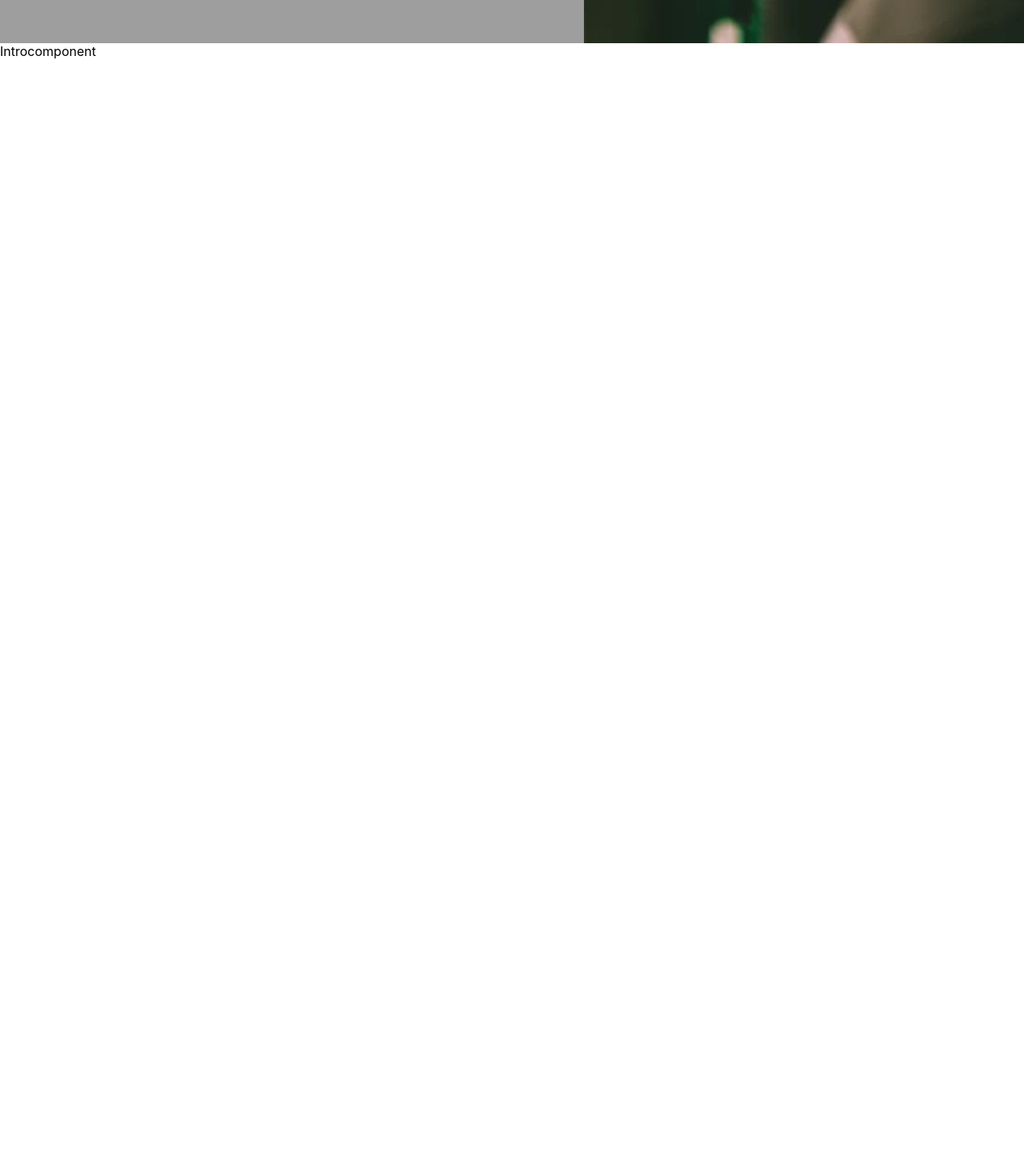
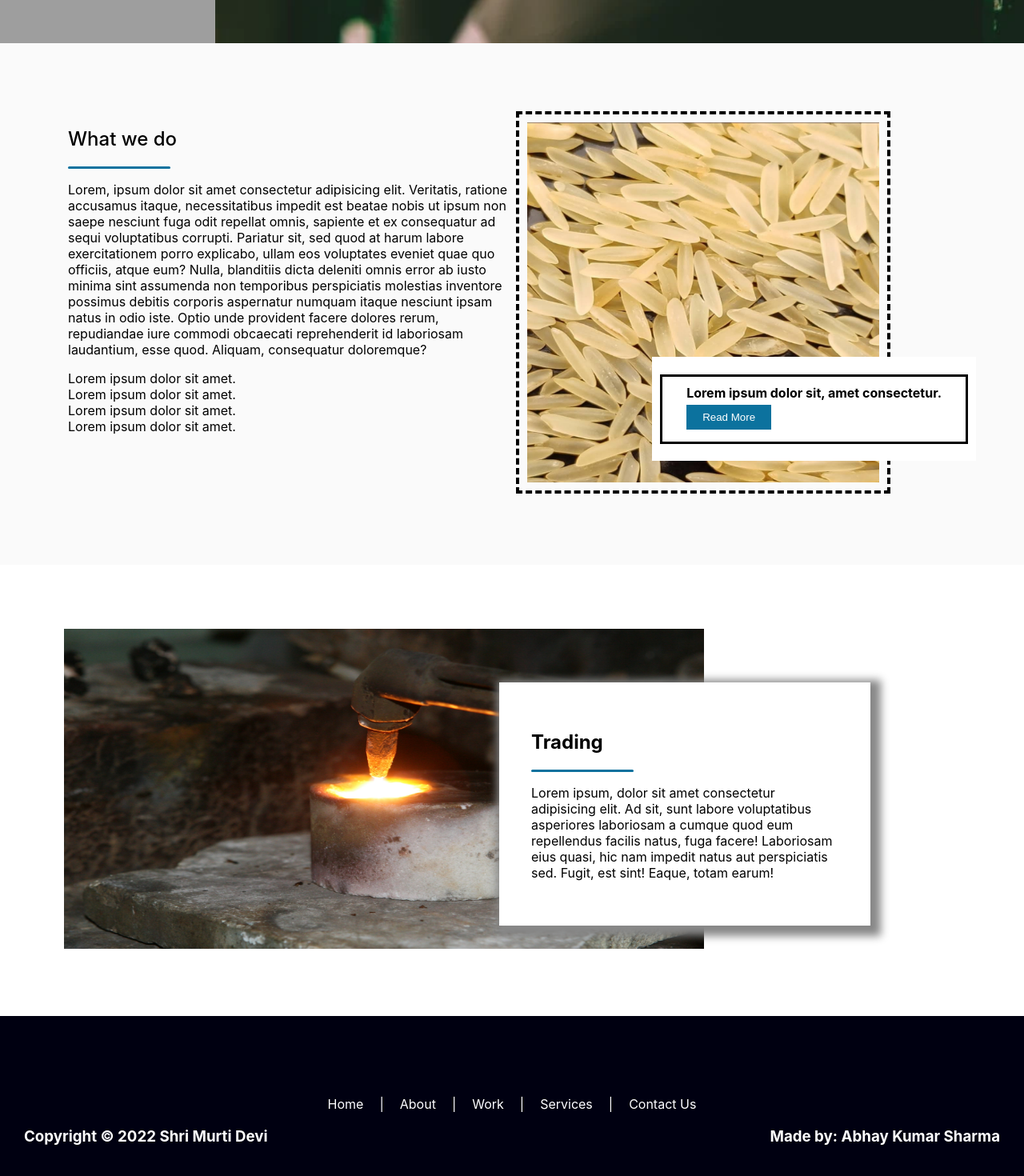
Before and after one commit to abhay5624/shri-murti, a React (Create React App) app: page / in a window 1280 px wide. Shown: the part 746-2216 px from the top of the page at 80% size. Before the commit the page ends 820 px from the top, so only its background shows below. Built offline with nearby package versions, Linux system fonts and the light colour scheme; grey boxes are pictures that could not be loaded.

Commit message:
fourth commit

```diff
--- a/src/App.js
+++ b/src/App.js
@@ -5,6 +5,7 @@ import Aboutpage from "./pages/Aboutpage";
 import Navbar from "./components/Navbar";
 import Contactus from "./pages/Contactus";
 import ServicePage from "./pages/ServicePage";
+import Footer from "./components/Footer";
 function App() {
   return (
     <div className="App">
@@ -17,6 +18,7 @@ function App() {
           <Route path="/contact" element={<Contactus />} />
           <Route path="/services" element={<ServicePage />} />
         </Routes>
+        <Footer />
       </Router>
     </div>
   );
--- /dev/null
+++ b/src/components/Footer.js
@@ -0,0 +1,40 @@
+import React from "react";
+import styled from "styled-components";
+import { Link } from "react-router-dom";
+const Footer = () => {
+  return (
+    <Footers>
+      <div className="Linked">
+        <Link to="/">Home</Link>|<Link to="/about">About</Link>|
+        <Link to="/work">Work</Link>|<Link to="/services">Services</Link>|
+        <Link to="/contact">Contact Us</Link>
+      </div>
+      <Flexbox>
+        <h3>Copyright © 2022 Shri Murti Devi</h3>
+        <h3>Made by: Abhay Kumar Sharma</h3>
+      </Flexbox>
+    </Footers>
+  );
+};
+const Flexbox = styled.div`
+  display: flex;
+  justify-content: space-between;
+`;
+const Footers = styled.div`
+  .Linked {
+    text-align: center;
+    width: 100%;
+  }
+  background-color: #001;
+  color: white;
+  padding: 30px;
+  padding-top: 100px;
+  padding-bottom: 100px;
+  a {
+    margin: auto;
+    padding: 20px;
+    color: white;
+    text-decoration: none;
+  }
+`;
+export default Footer;
--- a/src/components/Introcomponent.js
+++ b/src/components/Introcomponent.js
@@ -1,7 +1,94 @@
 import React from "react";
+import Images from "../Assets/img/riceimg.jfif";
+import styled from "styled-components";
+const Introcomponent = () => {
+  return (
+    <Whattodo>
+      <div>
+        <h2>What we do</h2>
+        <div className="line"></div>
+        <p>
+          Lorem, ipsum dolor sit amet consectetur adipisicing elit. Veritatis,
+          ratione accusamus itaque, necessitatibus impedit est beatae nobis ut
+          ipsum non saepe nesciunt fuga odit repellat omnis, sapiente et ex
+          consequatur ad sequi voluptatibus corrupti. Pariatur sit, sed quod at
+          harum labore exercitationem porro explicabo, ullam eos voluptates
+          eveniet quae quo officiis, atque eum? Nulla, blanditiis dicta deleniti
+          omnis error ab iusto minima sint assumenda non temporibus perspiciatis
+          molestias inventore possimus debitis corporis aspernatur numquam
+          itaque nesciunt ipsam natus in odio iste. Optio unde provident facere
+          dolores rerum, repudiandae iure commodi obcaecati reprehenderit id
+          laboriosam laudantium, esse quod. Aliquam, consequatur doloremque?
+        </p>
+        <li>Lorem ipsum dolor sit amet.</li>
+        <li>Lorem ipsum dolor sit amet.</li>
+        <li>Lorem ipsum dolor sit amet.</li>
+        <li>Lorem ipsum dolor sit amet.</li>
+      </div>
+      <div className="imagebox">
+        <img src={Images} alt="" />
+        <span>
+          <h4>
+            Lorem ipsum dolor sit, amet consectetur.
+            <br />
+            <button>Read More</button>
+          </h4>
+        </span>
+      </div>
+    </Whattodo>
+  );
+};
+const Whattodo = styled.div`
+  display: flex;
+  padding: 80px;
+  background: rgba(208, 203, 206, 0.1);
+  .imagebox {
+    position: relative;
+  }
+  span {
+    h4 {
+      border: 3px solid black;
+      padding: 10px 30px;
+      button {
+        background-color: rgba(12, 114, 158, 1);
+        padding: 8px 20px;
+        margin: 5px 0px;
+        border: none;
+        color: white;
+      }
+    }
 
-const Introcomponent = () => {
-  return <div>Introcomponent</div>;
-};
+    background: white;
+    padding: 0 10px;
+    position: absolute;
+    bottom: 50px;
+    right: -20px;
+  }
+  div {
+    padding: 5px;
+    width: 50vw;
 
+    h2 {
+      font-weight: 500;
+    }
+    img {
+      width: 80%;
+      height: 450px;
+      margin: auto;
+      border: 4px solid black;
+      border-style: dashed;
+      padding: 10px;
+    }
+    li {
+      list-style: none;
+    }
+    .line {
+      width: 10vw;
+      height: 3px;
+      border-radius: 3px;
+      padding: 0;
+      background-color: rgba(12, 114, 158, 1);
+    }
+  }
+`;
 export default Introcomponent;
--- /dev/null
+++ b/src/components/Trading.js
@@ -0,0 +1,55 @@
+import React from "react";
+import styled from "styled-components";
+import image from "../Assets/img/tradimg.jpg";
+
+const Trading = () => {
+  return (
+    <Traders>
+      <div className="imagebx">
+        <img src={image} alt="" />
+      </div>
+      <div className="shadowbox">
+        <h2>Trading</h2>
+        <div className="line"></div>
+        <p>
+          Lorem ipsum, dolor sit amet consectetur adipisicing elit. Ad sit, sunt
+          labore voluptatibus asperiores laboriosam a cumque quod eum
+          repellendus facilis natus, fuga facere! Laboriosam eius quasi, hic nam
+          impedit natus aut perspiciatis sed. Fugit, est sint! Eaque, totam
+          earum!
+        </p>
+      </div>
+    </Traders>
+  );
+};
+const Traders = styled.div`
+  display: flex;
+  padding: 80px;
+  position: relative;
+  .line {
+    width: 10vw;
+    height: 3px;
+    border-radius: 3px;
+    padding: 0;
+    background-color: rgba(12, 114, 158, 1);
+  }
+  .imagebx {
+    width: 80%;
+  }
+  .shadowbox {
+    background: white;
+    padding: 40px;
+    position: absolute;
+    bottom: 20%;
+    right: 15%;
+    width: 30%;
+    box-shadow: 5px 5px 10px 8px #888888;
+  }
+  div {
+    img {
+      width: 800px;
+      height: 400px;
+    }
+  }
+`;
+export default Trading;
--- a/src/pages/Homepage.js
+++ b/src/pages/Homepage.js
@@ -1,11 +1,14 @@
 import React from "react";
 import Slideshow from "../components/Slideshow";
 import Introcomponent from "../components/Introcomponent";
+import Trading from "../components/Trading";
+
 const Homepage = () => {
   return (
     <div>
       <Slideshow />
       <Introcomponent />
+      <Trading />
     </div>
   );
 };
```
Also changed, not shown: src/Assets/img/riceimg.jfif (added), src/Assets/img/tradimg.jpg (added).
